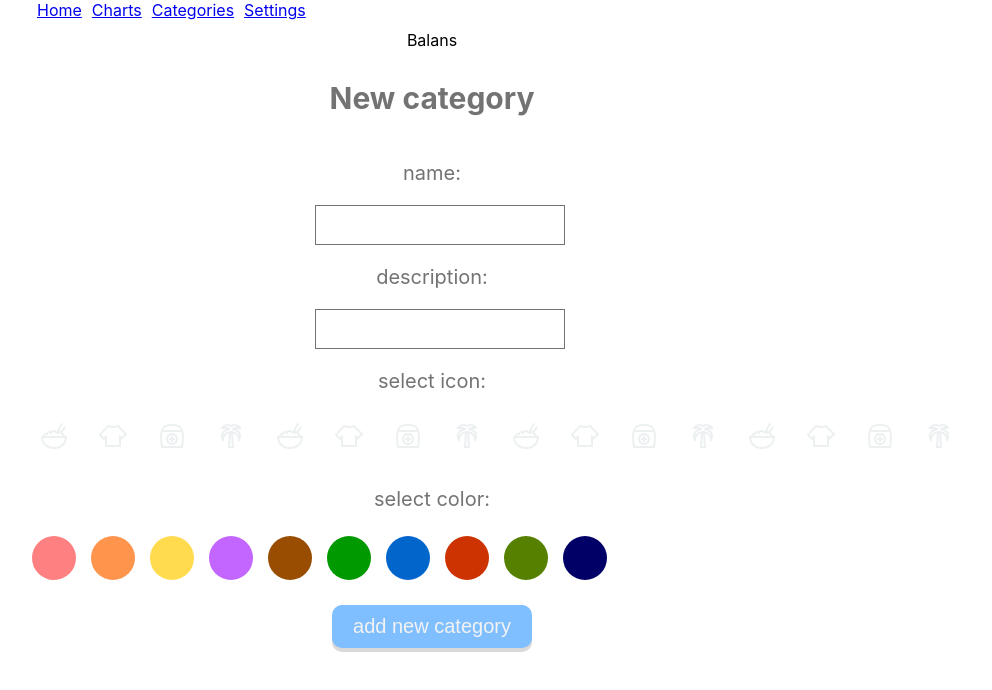
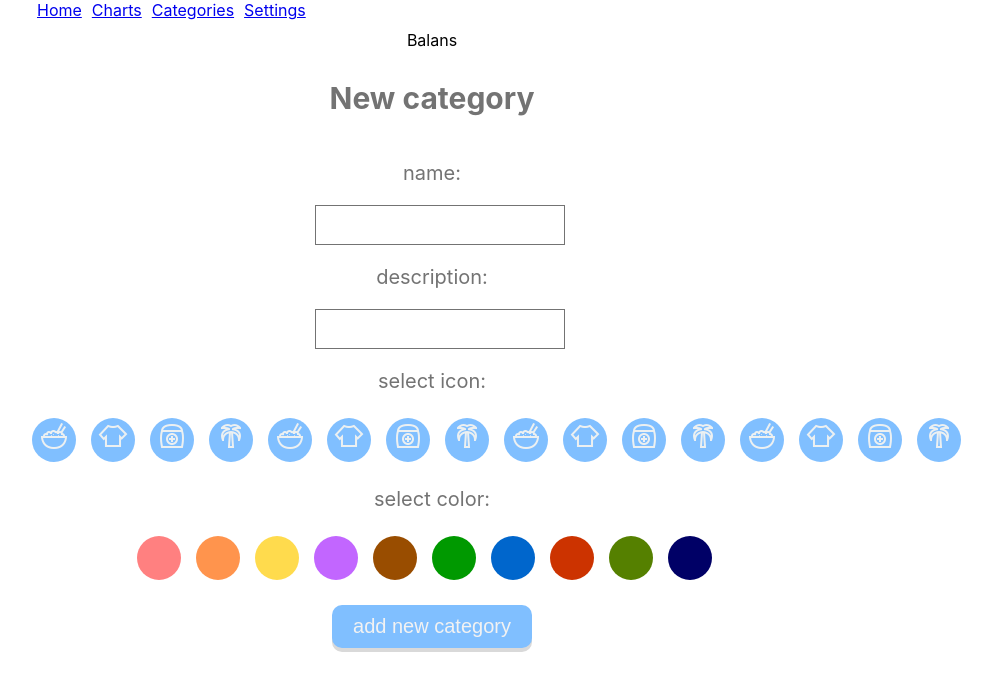
Before and after one commit to DenchikMj/project_money-tracker, a React (Create React App) app: page /categories/AddCategory in a window 1280 px wide. Shown: the top 690 px of the page, without its empty margins (208-1200 px from the left). Built offline with nearby package versions, Linux system fonts and the light colour scheme.

Commit message:
change styles for AddCategory

```diff
--- a/src/css/category_styles.css
+++ b/src/css/category_styles.css
@@ -137,6 +137,10 @@
 .iconList{
 
 }
+
+.colorList{
+	justify-content: center;
+}
 .colorItem,
 .iconItem{
 	display: flex;
@@ -161,15 +165,17 @@
 	width: 40px;
 	height: 40px;
 	padding: 2px;
+	background-color: #80bfff;
 	border-radius: 50%;
 }
 .colorItem input:checked + label{  /*[type=radio]*/
 	width: 42px;
 	height: 42px;
-	/*border: 2px solid #000;*/
-	box-shadow: 0 0 4px 4px #d9d9d9;
+	border: 2px solid #000099;
+	/*box-shadow: 0 0 4px 4px #737373;*/
 }
 
 .iconItem input:checked + label{
-	background-color: red;
+	background-color: #000099;
+	border: 2px solid #000099;
 }
```
Also changed, not shown: 1 other file (tests, documents, lock files or other folders).
